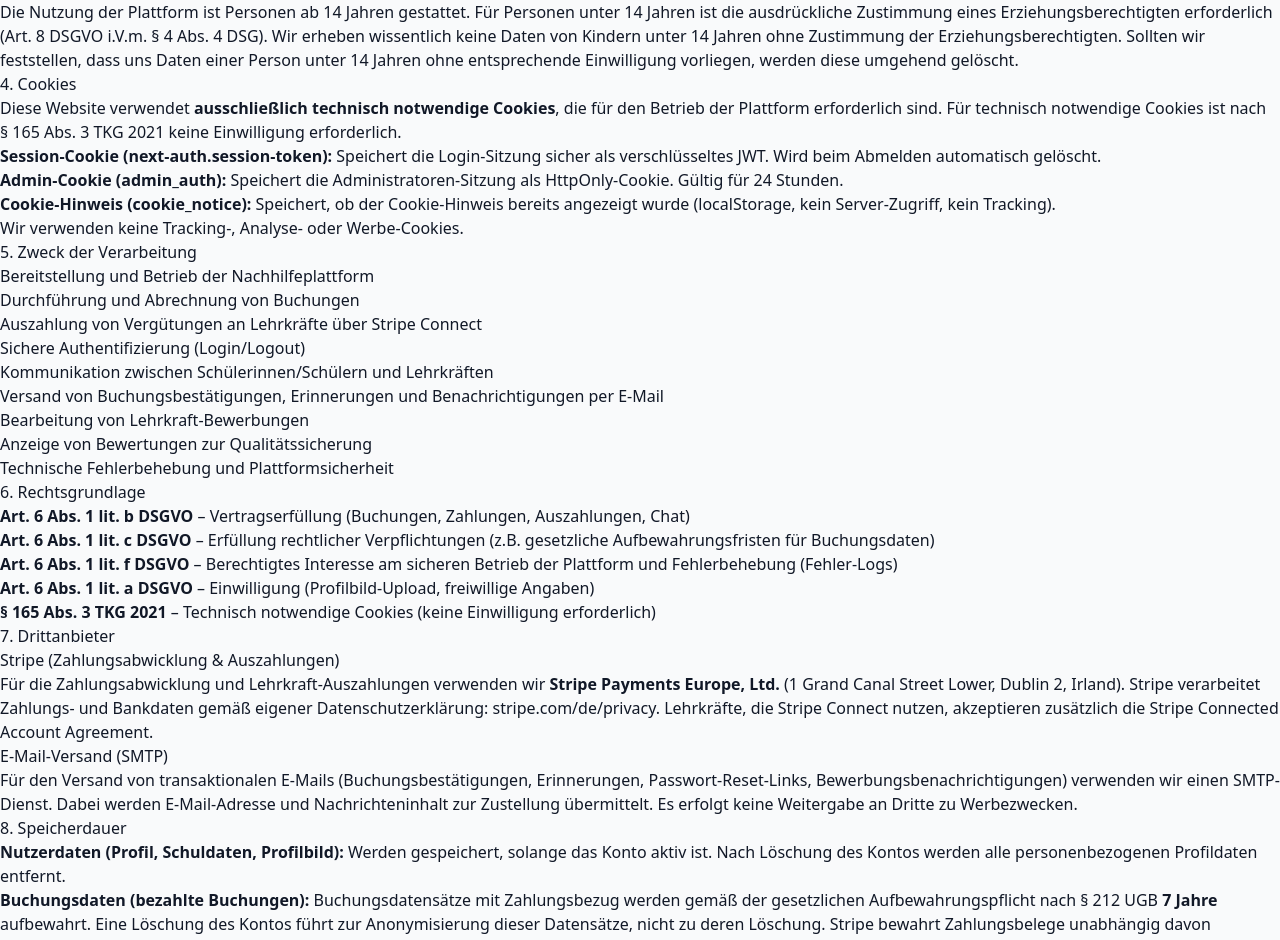
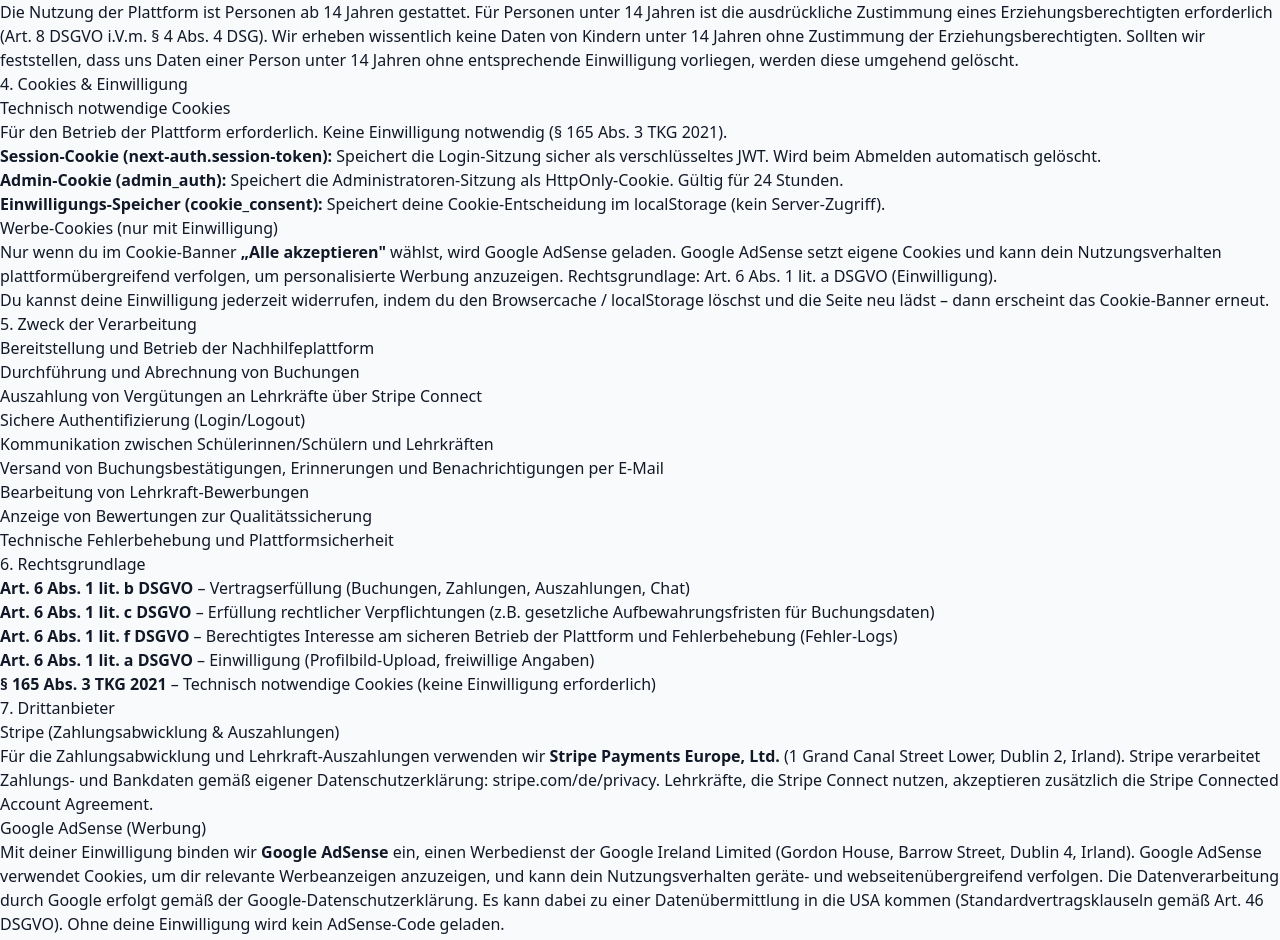
Before and after one commit to Zimon1492/lerneasy, a Next.js app: page /datenschutz in a window 1280 px wide. Shown: the part 840-1780 px from the top of the page. Built offline with nearby package versions, Linux system fonts and the light colour scheme.

Commit message:
GoogleAdSense

```diff
--- a/app/datenschutz/page.tsx
+++ b/app/datenschutz/page.tsx
@@ -76,11 +76,11 @@ export default function DatenschutzPage() {
           </section>
 
           <section>
-            <h2 className="text-lg font-semibold text-gray-900 mb-2">4. Cookies</h2>
-            <p>
-              Diese Website verwendet <strong>ausschließlich technisch notwendige Cookies</strong>,
-              die für den Betrieb der Plattform erforderlich sind. Für technisch notwendige Cookies
-              ist nach §&nbsp;165 Abs.&nbsp;3 TKG 2021 keine Einwilligung erforderlich.
+            <h2 className="text-lg font-semibold text-gray-900 mb-2">4. Cookies &amp; Einwilligung</h2>
+            <p className="font-medium text-gray-800 mt-2">Technisch notwendige Cookies</p>
+            <p className="mt-1">
+              Für den Betrieb der Plattform erforderlich. Keine Einwilligung notwendig
+              (§&nbsp;165 Abs.&nbsp;3 TKG 2021).
             </p>
             <ul className="list-disc ml-5 mt-2 space-y-1">
               <li>
@@ -92,12 +92,22 @@ export default function DatenschutzPage() {
                 als HttpOnly-Cookie. Gültig für 24 Stunden.
               </li>
               <li>
-                <strong>Cookie-Hinweis (cookie_notice):</strong> Speichert, ob der Cookie-Hinweis
-                bereits angezeigt wurde (localStorage, kein Server-Zugriff, kein Tracking).
+                <strong>Einwilligungs-Speicher (cookie_consent):</strong> Speichert deine
+                Cookie-Entscheidung im localStorage (kein Server-Zugriff).
               </li>
             </ul>
+
+            <p className="font-medium text-gray-800 mt-4">Werbe-Cookies (nur mit Einwilligung)</p>
+            <p className="mt-1">
+              Nur wenn du im Cookie-Banner <strong>„Alle akzeptieren"</strong> wählst, wird
+              Google AdSense geladen. Google AdSense setzt eigene Cookies und kann dein
+              Nutzungsverhalten plattformübergreifend verfolgen, um personalisierte Werbung
+              anzuzeigen. Rechtsgrundlage: Art.&nbsp;6 Abs.&nbsp;1 lit.&nbsp;a DSGVO (Einwilligung).
+            </p>
             <p className="mt-2">
-              Wir verwenden keine Tracking-, Analyse- oder Werbe-Cookies.
+              Du kannst deine Einwilligung jederzeit widerrufen, indem du den Browsercache
+              / localStorage löschst und die Seite neu lädst – dann erscheint das Cookie-Banner
+              erneut.
             </p>
           </section>
 
@@ -141,6 +151,19 @@ export default function DatenschutzPage() {
               <a href="https://stripe.com/de/connect-account/legal" target="_blank" rel="noopener noreferrer" className="text-blue-600 underline">
                 Stripe Connected Account Agreement
               </a>.
+            </p>
+
+            <p className="font-medium text-gray-800 mt-4">Google AdSense (Werbung)</p>
+            <p className="mt-1">
+              Mit deiner Einwilligung binden wir <strong>Google AdSense</strong> ein, einen
+              Werbedienst der Google Ireland Limited (Gordon House, Barrow Street, Dublin 4, Irland).
+              Google AdSense verwendet Cookies, um dir relevante Werbeanzeigen anzuzeigen, und kann
+              dein Nutzungsverhalten geräte- und webseitenübergreifend verfolgen. Die Datenverarbeitung
+              durch Google erfolgt gemäß der{" "}
+              <a href="https://policies.google.com/privacy" target="_blank" rel="noopener noreferrer" className="text-blue-600 underline">
+                Google-Datenschutzerklärung
+              </a>. Es kann dabei zu einer Datenübermittlung in die USA kommen (Standardvertragsklauseln
+              gemäß Art.&nbsp;46 DSGVO). Ohne deine Einwilligung wird kein AdSense-Code geladen.
             </p>
 
             <p className="font-medium text-gray-800 mt-4">E-Mail-Versand (SMTP)</p>
```
